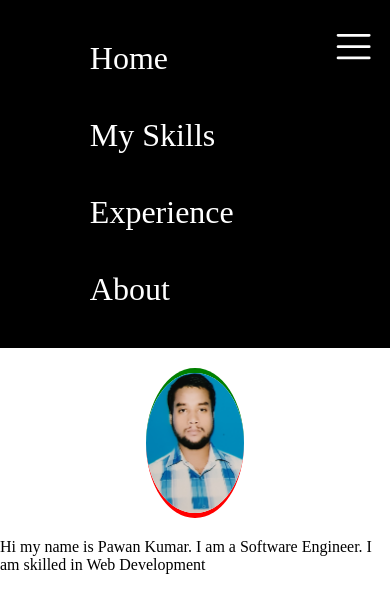
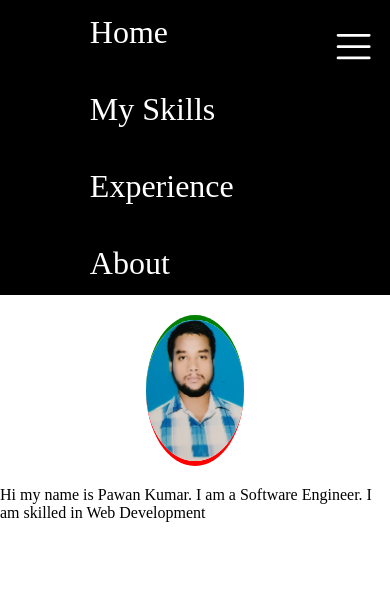
Before and after one commit to pawan100722/my-portfolio, a React (Vite) app: page / in a window 390 px wide. Both pictures are taken after a click on the element 353 px from the left and 48 px from the top of the page. Shown: the top 608 px of the page. Built offline with nearby package versions, Linux system fonts and the light colour scheme.

Commit message:
few changes in navbar CSS

```diff
--- a/src/Components/Navbar/navbar.tsx
+++ b/src/Components/Navbar/navbar.tsx
@@ -18,7 +18,7 @@ export const Navbar = () => {
       <nav>
         <div className="navbar-container">
           <ul
-            className={`navbar-routes-container ${isMenuOpen ? "visible" : ""}`}
+            className={`navbar-routes-container ${isMenuOpen ? "visible auto-height" : ""}`}
           >
             <li className="navbar-list">
               <a href="#/" className="navbar-link">
--- a/src/Styles/navbar.css
+++ b/src/Styles/navbar.css
@@ -9,13 +9,19 @@
 }
 
 .navbar-routes-container{
+  height: 15dvh;
   display:flex;
   justify-content: space-between;
   gap: 20px;
   padding: 30px;
-  transition-property: opacity;
+  /* transition: height 1.8s linear, opacity 0.6s linear; */
+  transition-property: height, opacity;
+  transition-timing-function: liner, liner;
+  transition-duration: 0.6s, 0.4s;
+
+  /* transition-property: opacity;
   transition-timing-function: liner;
-  transition-duration: 0.6s;
+  transition-duration: 0.6s; */
 }
 
 
@@ -56,6 +62,7 @@
     margin: auto;
     width: 100dvw;
     opacity: 0;
+    height: 0;
   }
 
   .hamburger-logo{
@@ -72,3 +79,7 @@
 .visible{
   opacity:1
 }
+
+.auto-height{
+  height: 35dvh;
+}
```
